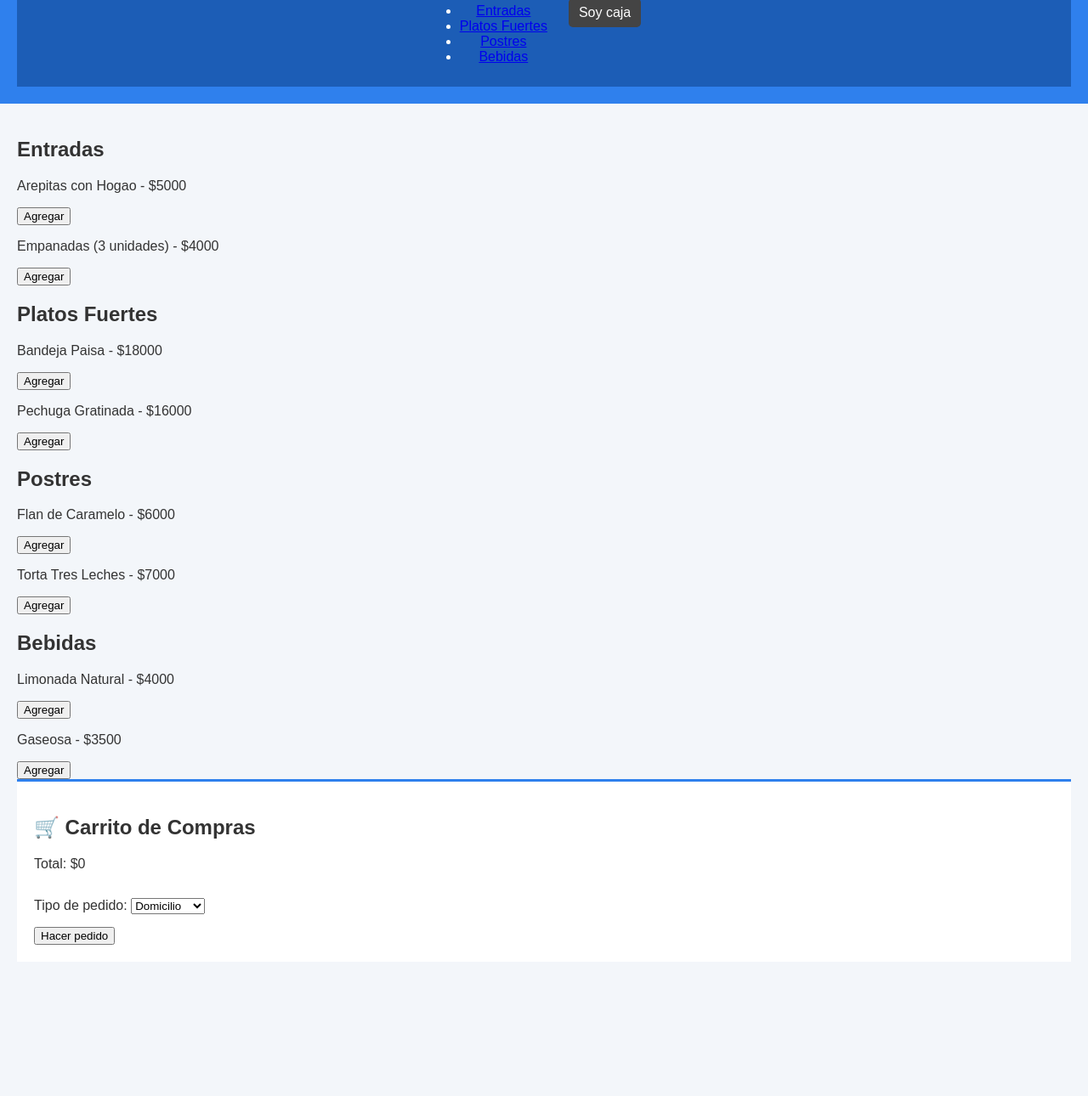
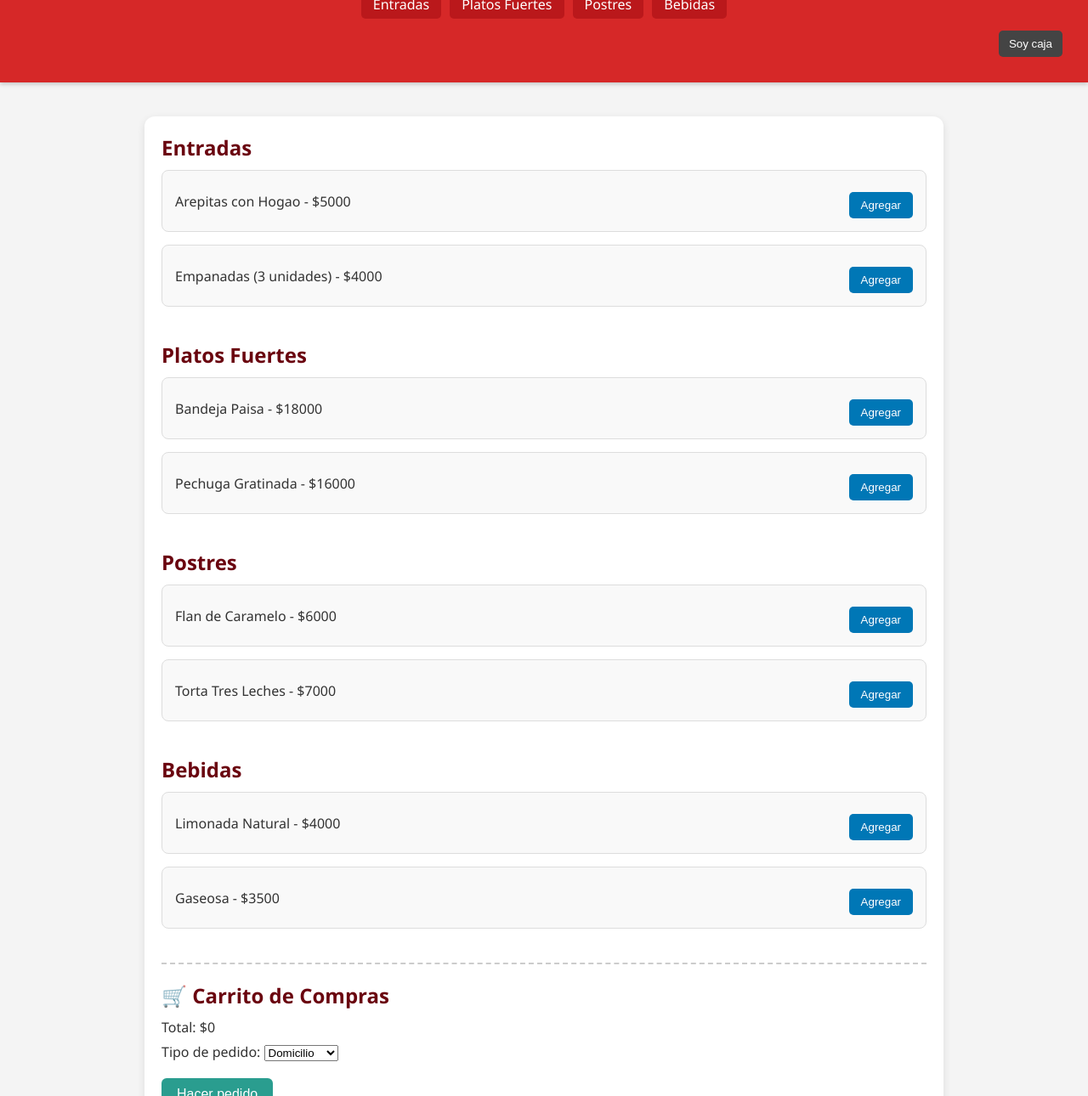
Before and after one commit to cris777-V/GestionmaxV1, a plain HTML site: page frontend/posweb.html in a window 1280 px wide. Shown: the part 79-1369 px from the top of the page at 85% size. Before the commit the page ends 1231 px from the top, so only its background shows below. Drawn offline with Linux system fonts and the light colour scheme.

Commit message:
css posweb

```diff
--- a/frontend/posweb.css
+++ b/frontend/posweb.css
@@ -1,131 +1,143 @@
-/* posweb.css */
+/* Reset básico */
+body, h1, h2, p, ul, li {
+  margin: 0;
+  padding: 0;
+  box-sizing: border-box;
+  font-family: 'Segoe UI', sans-serif;
+}
 
 body {
-  font-family: Arial, sans-serif;
-  background-color: #f3f6fa;
+  background-color: #f4f4f4;
   color: #333;
+  padding: 0;
   margin: 0;
-  padding: 0;
 }
 
 header {
-  background-color: #2f80ed;
+  background-color: #d62828;
   color: white;
   padding: 20px;
   text-align: center;
+  position: sticky;
+  top: 0;
+  z-index: 10;
+  box-shadow: 0 2px 5px rgba(0,0,0,0.2);
 }
 
-header h1 {
-  margin: 0;
+nav ul {
+  list-style: none;
+  display: flex;
+  justify-content: center;
+  flex-wrap: wrap;
+  margin-top: 10px;
+  gap: 10px;
 }
 
-nav {
-  background-color: #1c5db6;
-  display: flex;
-  justify-content: center;
-  padding: 10px;
+nav ul li a {
+  text-decoration: none;
+  color: white;
+  padding: 6px 14px;
+  border-radius: 5px;
+  background-color: #ba181b;
+  transition: background-color 0.3s;
 }
 
-nav button {
-  background-color: transparent;
-  border: none;
-  color: white;
-  font-size: 16px;
-  margin: 0 15px;
-  cursor: pointer;
-  transition: color 0.2s;
-}
-
-nav button:hover {
-  color: #ffde59;
+nav ul li a:hover {
+  background-color: #a4161a;
 }
 
 main {
+  max-width: 900px;
+  margin: 40px auto;
   padding: 20px;
+  background-color: white;
+  border-radius: 12px;
+  box-shadow: 0 3px 10px rgba(0,0,0,0.1);
 }
 
-.seccion-menu {
-  display: flex;
-  flex-wrap: wrap;
-  gap: 20px;
+section {
   margin-bottom: 40px;
 }
 
-.plato {
-  background-color: white;
-  border-radius: 10px;
-  box-shadow: 0 2px 8px rgba(0, 0, 0, 0.1);
-  width: 250px;
-  padding: 15px;
-  text-align: center;
+h2 {
+  margin-bottom: 10px;
+  color: #6a040f;
 }
 
-.plato h3 {
-  margin-top: 0;
-  color: #2f80ed;
+.producto {
+  border: 1px solid #ddd;
+  border-radius: 8px;
+  padding: 15px;
+  margin-bottom: 15px;
+  background-color: #f9f9f9;
+  display: flex;
+  justify-content: space-between;
+  align-items: center;
+  transition: transform 0.2s ease;
 }
 
-.plato p {
-  font-size: 14px;
-  margin: 5px 0;
+.producto:hover {
+  transform: scale(1.02);
 }
 
-.plato button {
-  background-color: #2f80ed;
+.producto button {
+  padding: 8px 14px;
+  background-color: #0077b6;
   color: white;
   border: none;
-  padding: 8px 16px;
   border-radius: 5px;
   cursor: pointer;
-  margin-top: 10px;
-  transition: background-color 0.2s;
 }
 
-.plato button:hover {
-  background-color: #1c5db6;
+.producto button:hover {
+  background-color: #023e8a;
 }
 
 #carrito {
-  background-color: #fff;
-  padding: 20px;
-  border-top: 3px solid #2f80ed;
-}
-
-#lista-carrito {
-  list-style-type: none;
-  padding: 0;
+  border-top: 2px dashed #ccc;
+  padding-top: 20px;
 }
 
 #lista-carrito li {
-  display: flex;
-  justify-content: space-between;
-  padding: 5px 0;
-  border-bottom: 1px solid #eee;
+  background-color: #f0f0f0;
+  margin-bottom: 8px;
+  padding: 10px;
+  border-radius: 5px;
+  list-style: none;
 }
 
-#tipo-pedido {
-  margin: 15px 0;
+#lista-carrito button {
+  margin-left: 10px;
+  padding: 4px 8px;
+  font-size: 0.9rem;
+  background-color: #ef233c;
+  border: none;
+  border-radius: 4px;
+  color: white;
+  cursor: pointer;
 }
 
-#realizar-pedido {
-  background-color: #27ae60;
-  color: white;
-  border: none;
-  padding: 10px 20px;
-  border-radius: 8px;
-  cursor: pointer;
-  font-size: 16px;
+#lista-carrito button:hover {
+  background-color: #d90429;
+}
+
+select, button {
   margin-top: 10px;
 }
 
-#realizar-pedido:hover {
-  background-color: #1e874b;
+button#hacer-pedido,
+button[onclick="enviarPedido()"] {
+  background-color: #2a9d8f;
+  color: white;
+  border: none;
+  padding: 10px 18px;
+  border-radius: 6px;
+  font-size: 1rem;
+  cursor: pointer;
+  margin-top: 20px;
 }
 
-footer {
-  background-color: #1c1c1c;
-  color: #ccc;
-  text-align: center;
-  padding: 10px;
-  margin-top: 40px;
+button#hacer-pedido:hover,
+button[onclick="enviarPedido()"]:hover {
+  background-color: #21867a;
 }
```
